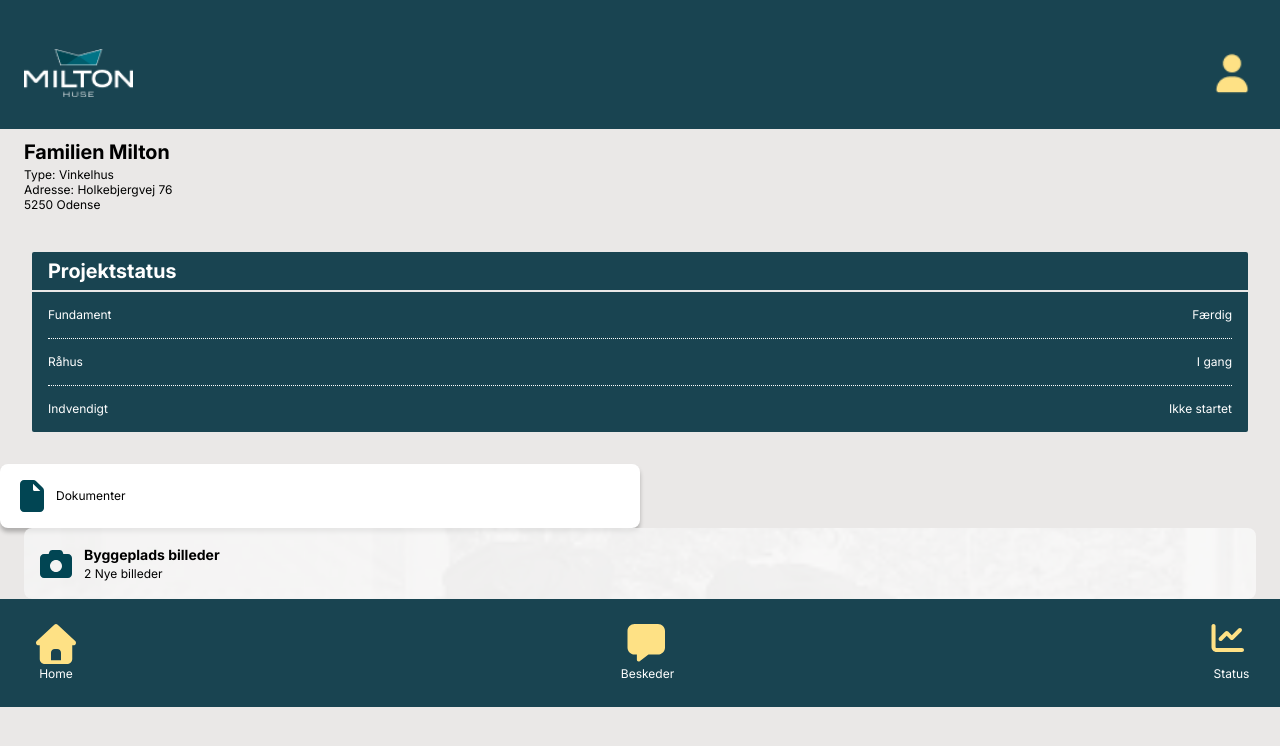
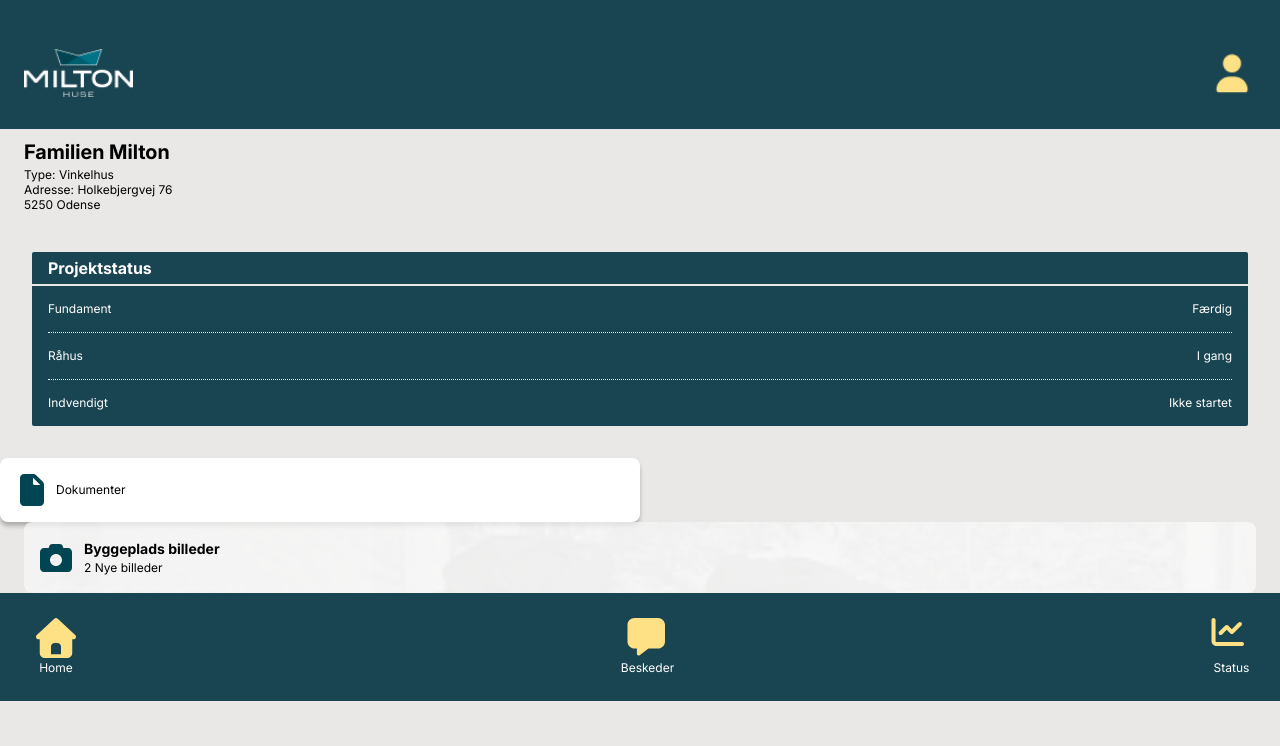
Before and after one commit to EgilVDW/pentia, a Vue app: page /frontpage in a window 1280 px wide. Shown: the top 746 px of the page. Built offline with nearby package versions, Linux system fonts and the light colour scheme; a web font is replaced by a local one.

Commit message:
small review changes

```diff
--- a/src/assets/styles/abstracts/typography.scss
+++ b/src/assets/styles/abstracts/typography.scss
@@ -17,8 +17,8 @@
 $font-family-base: "Inter", sans-serif;
 
 $font-size-body: 0.75rem; // 12px
-$font-size-headline-1: 1.25rem;
-$font-size-headline-2: 0.875rem;
+$font-size-headline-1: 1.25rem; // 20px
+$font-size-headline-2: 0.875rem; // 14px
 
 $line-height-body: 0.9375rem;
 $line-height-headline-1: 1.25rem;
--- a/src/components/IconTextButton.vue
+++ b/src/components/IconTextButton.vue
@@ -19,7 +19,10 @@ defineProps({
         <img
         :src="src"
         class="icon"
-        :style="{ width: size + 'px', height: size + 'px' }"
+        :style="{
+          width: size + 'px',
+          height: size + 'px'
+        }"
         alt="icon"
         />
         <p>{{ text }}</p>
--- a/src/components/ProjectStatusList.vue
+++ b/src/components/ProjectStatusList.vue
@@ -39,7 +39,7 @@ const tasks = ref([
 
   .tasks-title {
     text-align: left;
-    font-size: $font-size-headline-1;
+    font-size: 1rem;
     font-weight: bold;
     padding: 0.25rem 1rem;
     border-top-left-radius: $border-radius-small;
```
